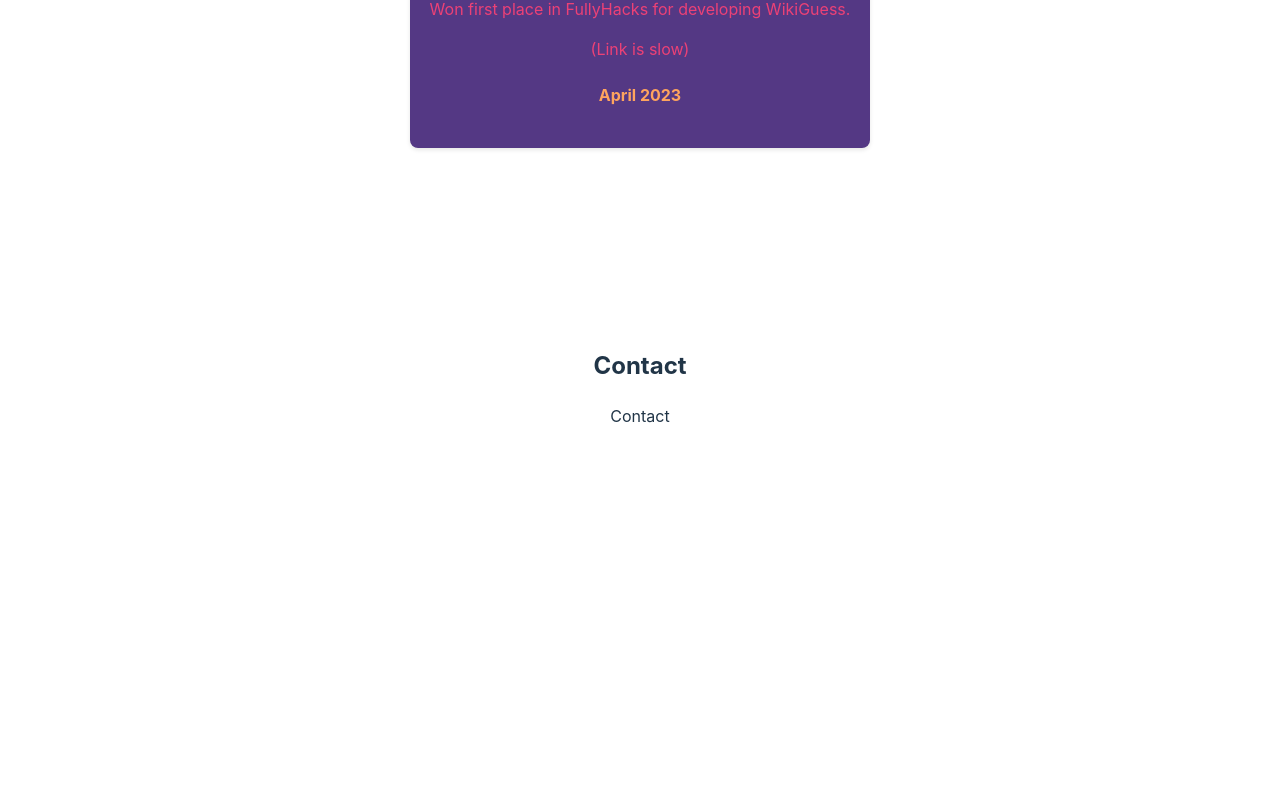
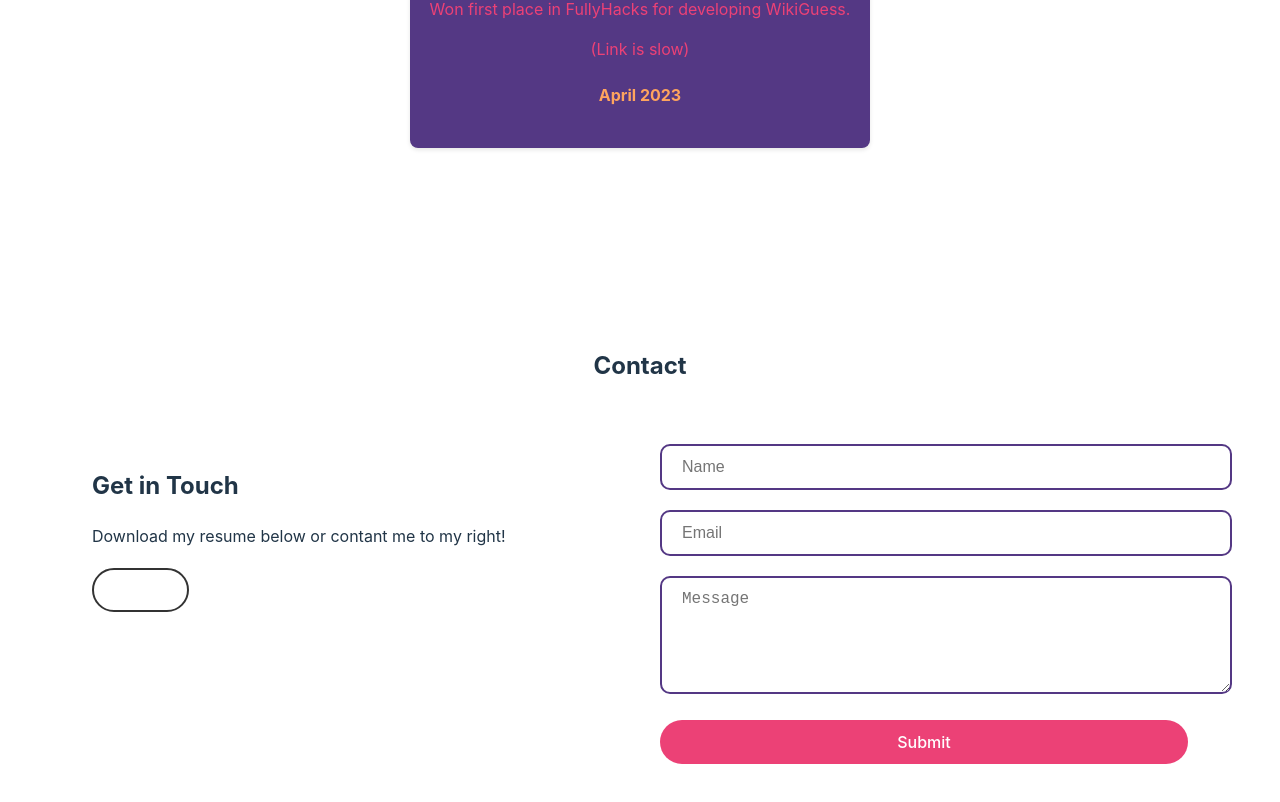
Before and after one commit to darrenxychen/portfolio-website-react, a React (Vite) app: page / in a window 1280 px wide. Shown: the part 2140-2942 px from the top of the page. Before the commit the page ends 2680 px from the top, so only its background shows below. Built offline with nearby package versions, Linux system fonts and the light colour scheme.

Commit message:
added a contact component

```diff
--- /dev/null
+++ b/src/components/Contact.css
@@ -0,0 +1,95 @@
+/* Contact Section */
+.contact-section {
+    display: flex;
+    align-items: flex-start;
+    justify-content: space-between;
+    padding: 40px;
+  }
+
+  .contact-content {
+    flex: 1;
+    padding-right: 40px;
+    text-align: left;
+  }
+
+  .contact-content h3 {
+    font-size: 24px;
+    margin-bottom: 20px;
+  }
+
+  .contact-content p {
+    margin-bottom: 15px;
+  }
+
+  .contact-form {
+    flex: 1;
+    text-align: center;
+  }
+
+  .form-input {
+    padding: 12px 20px;
+    margin-bottom: 20px;
+    border: 2px solid #543884;
+    border-radius: 10px;
+    font-size: 16px;
+    width: 100%;
+  }
+
+  .form-textarea {
+    padding: 12px 20px;
+    margin-bottom: 20px;
+    border: 2px solid #543884;
+    border-radius: 10px;
+    font-size: 16px;
+    resize: vertical;
+    width: 100%;
+  }
+
+  .submit-button {
+    background-color: #ec4176;
+    color: #fff;
+    border: none;
+    border-radius: 40px;
+    padding: 12px 20px;
+    font-size: 16px;
+    cursor: pointer;
+    transition: background-color 0.3s ease;
+    width: 100%;
+  }
+
+  .submit-button:hover {
+    background-color: #eb004a;
+  }
+
+  .social-links {
+    margin-top: 20px;
+    text-align: left;
+  }
+
+  .social-links a {
+    display: inline-block;
+    margin-right: 10px;
+    padding: 8px 16px;
+    background-color: none;
+    color: #0077b5;
+    text-decoration: none;
+    border: 2px solid #0077b5;
+    border-radius: 40px;
+    transition: 0.3s ease-in-out;
+  }
+
+  .social-links a:last-child {
+    margin-right: 0;
+    background-color: none;
+    border: 2px solid #333;
+    color: #fff;
+  }
+
+  .social-links a:hover {
+    background-color: #0077b5;
+    color: white;
+  }
+
+  .social-links a:hover:last-child {
+    background-color: #333;
+  }
--- a/src/components/Contact.jsx
+++ b/src/components/Contact.jsx
@@ -1,9 +1,26 @@
-import React from 'react'
+import React from 'react';
+import './Contact.css';
 
-function Contact() {
+const Contact = () => {
   return (
-    <div>Contact</div>
-  )
-}
+    <section className="contact-section">
+      <div className="contact-content">
+        <h3>Get in Touch</h3>
+        <p>Download my resume below or contant me to my right!</p>
+        <div className="social-links">
+          <a href="#">Resume</a>
+        </div>
+      </div>
+      <div className="contact-form">
+        <form>
+          <input type="text" placeholder="Name" className="form-input" />
+          <input type="email" placeholder="Email" className="form-input" />
+          <textarea rows="5" placeholder="Message" className="form-textarea"></textarea>
+          <button type="submit" className="submit-button">Submit</button>
+        </form>
+      </div>
+    </section>
+  );
+};
 
-export default Contact
+export default Contact;
```
